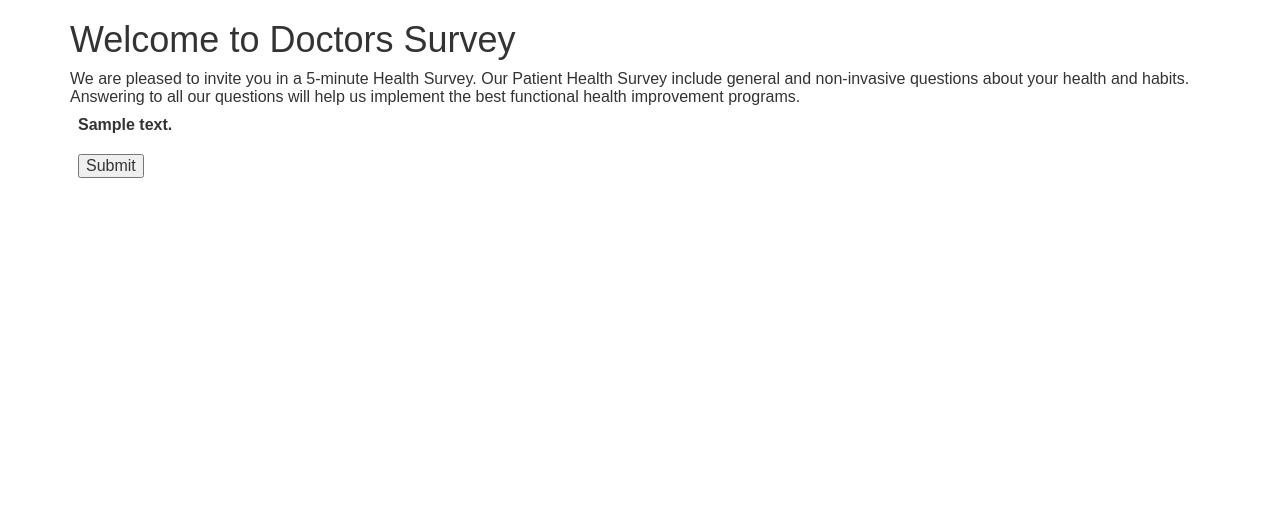
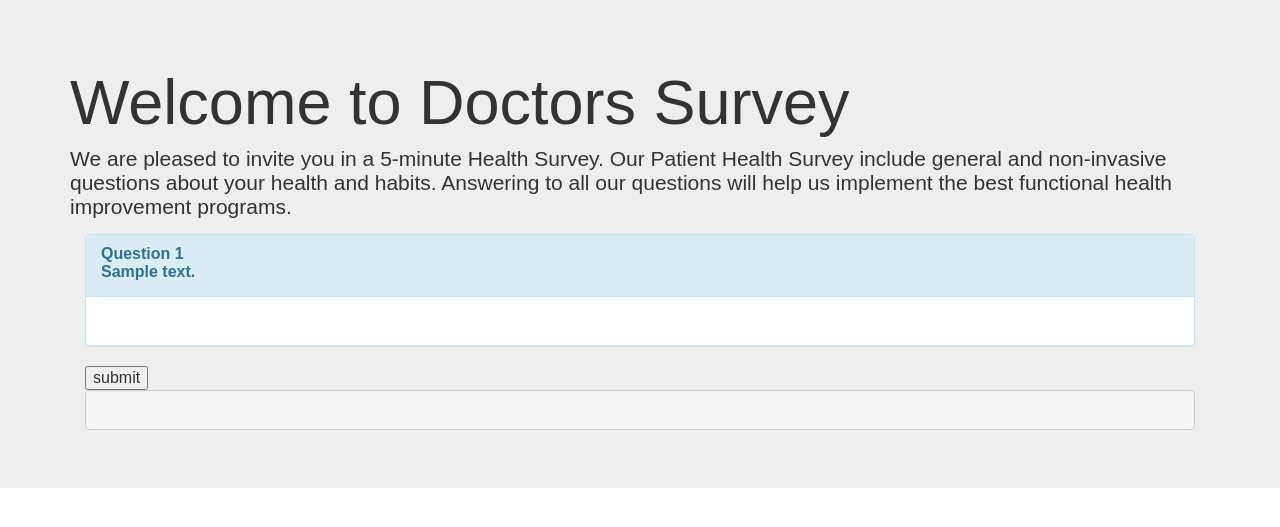
Before and after one commit to nimomaina/survey, a Django app: template survey_app/templates/home.html in a window 1280 px wide. Shown: the top 527 px of the page. Run offline with Django 3.2, Linux system fonts and the light colour scheme; the template is opened without the code that fills it: most values are stand-ins (such as "Sample title", 1, 10 or a date in 2020); some libraries are stand-ins or nearby versions.

Commit message:
Complete styling the application

```diff
--- a/survey_app/static/style.css
+++ b/survey_app/static/style.css
@@ -4,7 +4,10 @@ body {
 
 li {
   cursor: pointer;
-  user-select: none
+  user-select: none;
+  border: 2px solid gray;
+  margin: 5px;
+  padding:10px;
 }
 
 .more {
--- a/survey_app/templates/home.html
+++ b/survey_app/templates/home.html
@@ -3,57 +3,75 @@
 
 {% block content %}
 
-<div class="w3-container">
+<div class="jumbotron">
     <div class="container">
         <h1>Welcome to Doctors Survey</h1>
         <p>We are pleased to invite you in a 5-minute Health Survey.
             Our Patient Health Survey include general and non-invasive questions about your health and habits.
             Answering to all our questions will help us implement the best functional health improvement programs.</p>
-        <div class="w3-row-padding">
+        <div class="container">
 
 
-            <form action="myurl" method="POST" name="myForm">
-
+            <form action="" method="post" id="test" name="myForm" onsubmit="return validate();">
+                {% csrf_token %}
                 {% for d in data %}
                 <div class="form-group">
-                    <label for="first_name">{{ d.text }}</label>
-                    <br>
-                    {% if d.type == "question-number"%}
-                    <input type="number">
-                    <br>
-
-                    {% elif d.type == "question-100-breakdown"%}
-                    {% for o in d.options%}
-                    <input type="radio" name="first_name" id="fname">{{o.text}}</p>
-                    {% endfor %}
 
 
+                    <div class="panel panel-info" id="question{{forloop.counter}}">
+                        <div class="panel-heading"><label for="first_name">Question
+                                {{forloop.counter}}<br>{{ d.text }}</label></div>
+                        <br>
+                        <div class="panel-body">
+                            {% if d.type == "question-100-breakdown"%}
+                            {% for o in d.options%}
+                            <label> {{o.text}} </label>
+                            <input class="w3-input" type="number" id="{{d.key}}" required="required"
+                                name="Number{{forloop.counter}}">
+                            <br>
+                            {% endfor %}
+                            {% elif d.type == "question-number"%}
+                            <input class="w3-input" type="number" required="required" id="{{d.key}}">
+                            <br>
                             {% elif d.type == "question-percent"%}
-                    <input type="number" min="1" max="100" id="fname"></p>
+                            <input class="w3-input" type="number" required="required" min="1" max="100" id="{{d.key}}">
                             {% elif d.type == "question-arrange-options"%}
                             <section>
                                 <ul>
                                     {% for o in d.options%}
                                     <ul>
-                                <li draggable="true" ondragend="dragEnd()" ondragover="dragOver(event)"
-                                    ondragstart="dragStart(event)">{{o.text}}</li>
+                                        <li id="{{d.key}}" draggable="true" ondragend="dragEnd()"
+                                            ondragover="dragOver(event)" ondragstart="dragStart(event)">{{o.text}}</li>
 
                                     </ul>
 
+                                    {% endfor %}
+
+                                </ul>
+                            </section>
+                            {% elif d.type == "question_group"%}
+                            {% for q in d.questions%}
+
+                            <label>{{ q.text }}</label>
+                            <br>
+                            <input class="w3-input" id="{{d.key}}" required="required" min="1" max="100" type="number">
+                            <br>
 
                             {% endfor %}
 
-
-                        </ul>
-                    </section>
                             {% endif %}
+                        </div>
 
                     </div>
+                </div>
                 {% endfor %}
-                <input value="Submit" type="submit" onclick="submitform()">
 
-            </form>
+                <input type="submit" value="submit">
 
+                <form>
+                    <div>
+                        <pre id="output" <pre>
+            </div>
         </div>
 
     </div>
```
Also changed, not shown: survey_app/static/main.js (+103 -8 lines), survey_app/templates/submit.html (added). Lines whose indentation alone changed are shown as unchanged.
